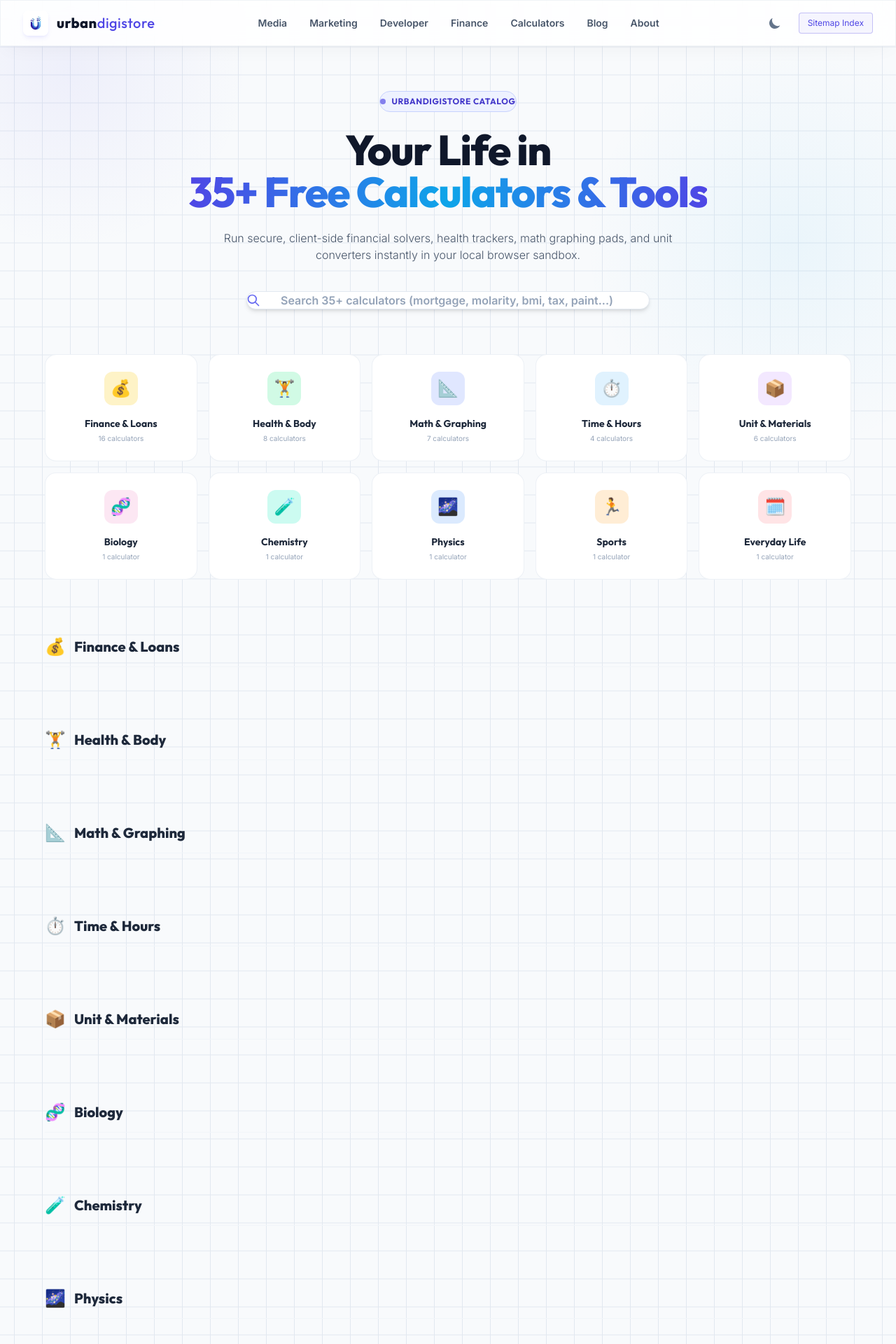
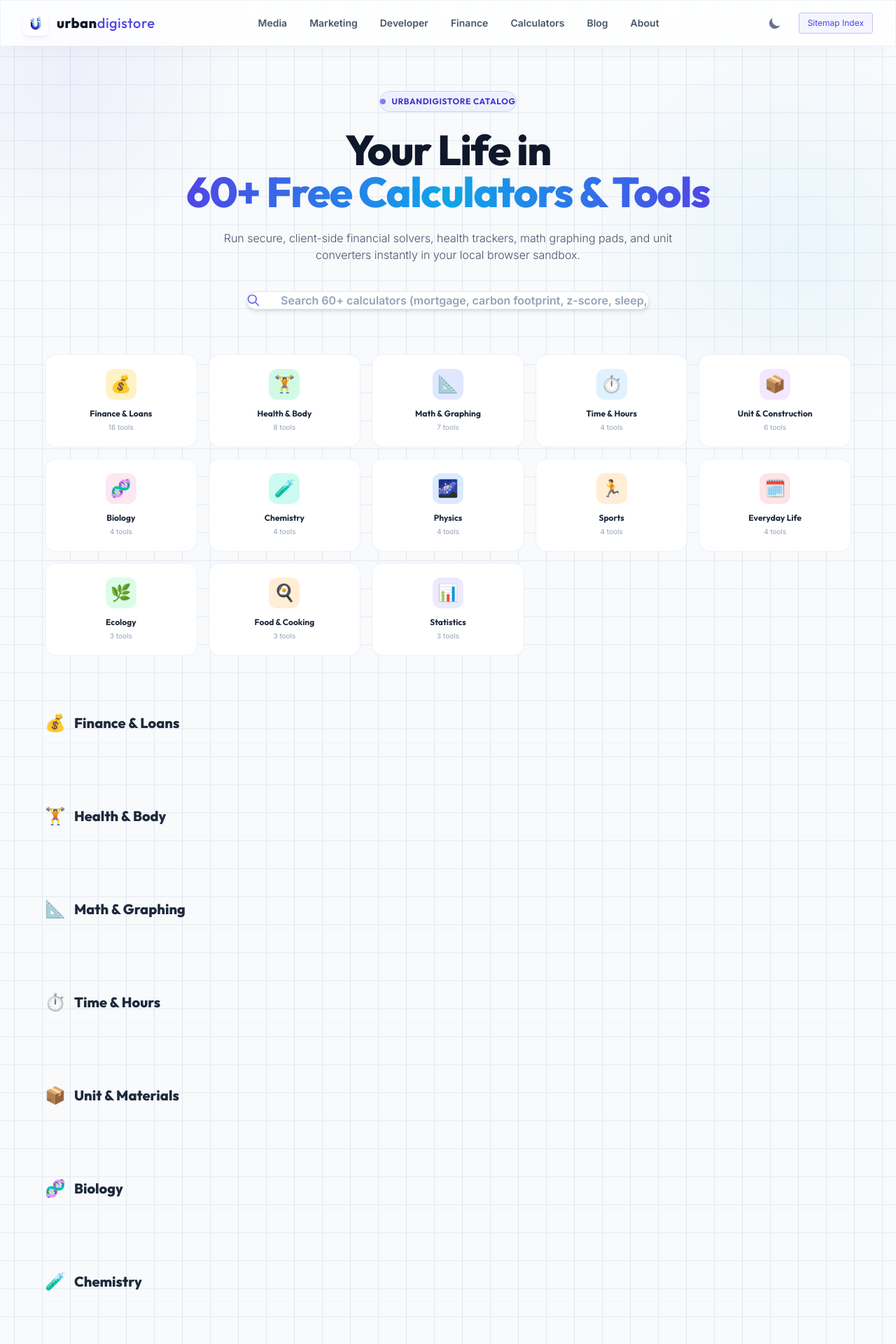
Before and after one commit to ASAPSINGH/urbandigistore, a Flask app: page / in a window 1280 px wide; the page is wider, and only the part inside the window is pictured. Shown: the top 1920 px of that part at 70% size. Run offline with Flask 3, Linux system fonts and the light colour scheme; some libraries are stand-ins or nearby versions.

Commit message:
fix: Homepage tools now display correctly — added category field to all 63 backend records, added Ecology/Food/Statistics sections and 3 new category cards, fixed all tool counts

```diff
--- a/templates/home.html
+++ b/templates/home.html
@@ -11,7 +11,7 @@
         </div>
         <h1 class="text-4xl sm:text-6xl font-outfit font-extrabold tracking-tight text-slate-900 dark:text-white mb-6 leading-tight">
             Your Life in <br/>
-            <span class="text-transparent bg-clip-text bg-gradient-to-r from-indigo-600 via-sky-500 to-indigo-600 dark:from-indigo-400 dark:via-sky-400 dark:to-indigo-400">35+ Free Calculators & Tools</span>
+            <span class="text-transparent bg-clip-text bg-gradient-to-r from-indigo-600 via-sky-500 to-indigo-600 dark:from-indigo-400 dark:via-sky-400 dark:to-indigo-400">60+ Free Calculators & Tools</span>
         </h1>
         <p class="text-sm sm:text-base text-slate-600 dark:text-slate-300 font-light max-w-2xl mx-auto mb-10 leading-relaxed">
             Run secure, client-side financial solvers, health trackers, math graphing pads, and unit converters instantly in your local browser sandbox.
@@ -26,7 +26,7 @@
                 <input
                     type="text"
                     id="catalog-search"
-                    placeholder="Search 35+ calculators (mortgage, molarity, bmi, tax, paint...)"
+                    placeholder="Search 60+ calculators (mortgage, carbon footprint, z-score, sleep, bmi...)"
                     class="w-full pl-12 pr-4.5 py-4.5 rounded-2xl border border-slate-200 dark:border-slate-800 bg-white dark:bg-slate-900 text-slate-900 dark:text-white placeholder-slate-400 dark:placeholder-slate-500 focus:outline-none focus:ring-2 focus:ring-indigo-500/25 focus:border-indigo-500 transition-all font-semibold text-sm sm:text-base shadow-md hover:shadow-lg"
                 />
             </div>
@@ -41,77 +41,100 @@
         </div>
     </div>
 
-    <!-- Categories Grid (Omni Style Centered Category Cards) -->
-    <div class="grid grid-cols-2 md:grid-cols-3 lg:grid-cols-5 gap-4 max-w-6xl mx-auto mb-20">
+    <!-- Categories Grid -->
+    <div class="grid grid-cols-2 sm:grid-cols-3 md:grid-cols-4 lg:grid-cols-5 gap-4 max-w-6xl mx-auto mb-20">
+
         <!-- Finance -->
-        <a href="#finance" class="p-6 rounded-2xl bg-white dark:bg-slate-900/60 border border-slate-200/60 dark:border-slate-800/60 hover:border-indigo-500/40 hover:shadow-lg transition-all duration-300 text-center flex flex-col items-center group">
-            <div class="w-12 h-12 rounded-xl bg-amber-100 dark:bg-amber-950/30 text-amber-600 dark:text-amber-400 flex items-center justify-center text-2xl mb-4 group-hover:scale-105 transition-transform">💰</div>
-            <span class="font-outfit font-bold text-sm text-slate-800 dark:text-slate-200">Finance & Loans</span>
-            <span class="text-[10px] text-slate-400 mt-1">16 calculators</span>
+        <a href="#finance" class="p-5 rounded-2xl bg-white dark:bg-slate-900/60 border border-slate-200/60 dark:border-slate-800/60 hover:border-amber-400/50 hover:shadow-lg transition-all duration-300 text-center flex flex-col items-center group">
+            <div class="w-11 h-11 rounded-xl bg-amber-100 dark:bg-amber-950/30 text-amber-600 dark:text-amber-400 flex items-center justify-center text-2xl mb-3 group-hover:scale-110 transition-transform">💰</div>
+            <span class="font-outfit font-bold text-xs text-slate-800 dark:text-slate-200">Finance & Loans</span>
+            <span class="text-[10px] text-slate-400 mt-1">16 tools</span>
         </a>
 
         <!-- Health -->
-        <a href="#health" class="p-6 rounded-2xl bg-white dark:bg-slate-900/60 border border-slate-200/60 dark:border-slate-800/60 hover:border-indigo-500/40 hover:shadow-lg transition-all duration-300 text-center flex flex-col items-center group">
-            <div class="w-12 h-12 rounded-xl bg-emerald-100 dark:bg-emerald-950/30 text-emerald-600 dark:text-emerald-400 flex items-center justify-center text-2xl mb-4 group-hover:scale-105 transition-transform">🏋️</div>
-            <span class="font-outfit font-bold text-sm text-slate-800 dark:text-slate-200">Health & Body</span>
-            <span class="text-[10px] text-slate-400 mt-1">8 calculators</span>
+        <a href="#health" class="p-5 rounded-2xl bg-white dark:bg-slate-900/60 border border-slate-200/60 dark:border-slate-800/60 hover:border-emerald-400/50 hover:shadow-lg transition-all duration-300 text-center flex flex-col items-center group">
+            <div class="w-11 h-11 rounded-xl bg-emerald-100 dark:bg-emerald-950/30 text-emerald-600 dark:text-emerald-400 flex items-center justify-center text-2xl mb-3 group-hover:scale-110 transition-transform">🏋️</div>
+            <span class="font-outfit font-bold text-xs text-slate-800 dark:text-slate-200">Health & Body</span>
+            <span class="text-[10px] text-slate-400 mt-1">8 tools</span>
         </a>
 
         <!-- Math -->
-        <a href="#math" class="p-6 rounded-2xl bg-white dark:bg-slate-900/60 border border-slate-200/60 dark:border-slate-800/60 hover:border-indigo-500/40 hover:shadow-lg transition-all duration-300 text-center flex flex-col items-center group">
-            <div class="w-12 h-12 rounded-xl bg-indigo-100 dark:bg-indigo-950/30 text-indigo-600 dark:text-indigo-400 flex items-center justify-center text-2xl mb-4 group-hover:scale-105 transition-transform">📐</div>
-            <span class="font-outfit font-bold text-sm text-slate-800 dark:text-slate-200">Math & Graphing</span>
-            <span class="text-[10px] text-slate-400 mt-1">7 calculators</span>
+        <a href="#math" class="p-5 rounded-2xl bg-white dark:bg-slate-900/60 border border-slate-200/60 dark:border-slate-800/60 hover:border-indigo-400/50 hover:shadow-lg transition-all duration-300 text-center flex flex-col items-center group">
+            <div class="w-11 h-11 rounded-xl bg-indigo-100 dark:bg-indigo-950/30 text-indigo-600 dark:text-indigo-400 flex items-center justify-center text-2xl mb-3 group-hover:scale-110 transition-transform">📐</div>
+            <span class="font-outfit font-bold text-xs text-slate-800 dark:text-slate-200">Math & Graphing</span>
+            <span class="text-[10px] text-slate-400 mt-1">7 tools</span>
         </a>
 
         <!-- Time -->
-        <a href="#time" class="p-6 rounded-2xl bg-white dark:bg-slate-900/60 border border-slate-200/60 dark:border-slate-800/60 hover:border-indigo-500/40 hover:shadow-lg transition-all duration-300 text-center flex flex-col items-center group">
-            <div class="w-12 h-12 rounded-xl bg-sky-100 dark:bg-sky-950/30 text-sky-600 dark:text-sky-400 flex items-center justify-center text-2xl mb-4 group-hover:scale-105 transition-transform">⏱️</div>
-            <span class="font-outfit font-bold text-sm text-slate-800 dark:text-slate-200">Time & Hours</span>
-            <span class="text-[10px] text-slate-400 mt-1">4 calculators</span>
+        <a href="#time" class="p-5 rounded-2xl bg-white dark:bg-slate-900/60 border border-slate-200/60 dark:border-slate-800/60 hover:border-sky-400/50 hover:shadow-lg transition-all duration-300 text-center flex flex-col items-center group">
+            <div class="w-11 h-11 rounded-xl bg-sky-100 dark:bg-sky-950/30 text-sky-600 dark:text-sky-400 flex items-center justify-center text-2xl mb-3 group-hover:scale-110 transition-transform">⏱️</div>
+            <span class="font-outfit font-bold text-xs text-slate-800 dark:text-slate-200">Time & Hours</span>
+            <span class="text-[10px] text-slate-400 mt-1">4 tools</span>
         </a>
 
-        <!-- Unit & Materials -->
-        <a href="#unit" class="p-6 rounded-2xl bg-white dark:bg-slate-900/60 border border-slate-200/60 dark:border-slate-800/60 hover:border-indigo-500/40 hover:shadow-lg transition-all duration-300 text-center flex flex-col items-center group">
-            <div class="w-12 h-12 rounded-xl bg-purple-100 dark:bg-purple-950/30 text-purple-600 dark:text-purple-400 flex items-center justify-center text-2xl mb-4 group-hover:scale-105 transition-transform">📦</div>
-            <span class="font-outfit font-bold text-sm text-slate-800 dark:text-slate-200">Unit & Materials</span>
-            <span class="text-[10px] text-slate-400 mt-1">6 calculators</span>
+        <!-- Unit & Construction -->
+        <a href="#unit" class="p-5 rounded-2xl bg-white dark:bg-slate-900/60 border border-slate-200/60 dark:border-slate-800/60 hover:border-purple-400/50 hover:shadow-lg transition-all duration-300 text-center flex flex-col items-center group">
+            <div class="w-11 h-11 rounded-xl bg-purple-100 dark:bg-purple-950/30 text-purple-600 dark:text-purple-400 flex items-center justify-center text-2xl mb-3 group-hover:scale-110 transition-transform">📦</div>
+            <span class="font-outfit font-bold text-xs text-slate-800 dark:text-slate-200">Unit & Construction</span>
+            <span class="text-[10px] text-slate-400 mt-1">6 tools</span>
         </a>
 
         <!-- Biology -->
-        <a href="#biology" class="p-6 rounded-2xl bg-white dark:bg-slate-900/60 border border-slate-200/60 dark:border-slate-800/60 hover:border-indigo-500/40 hover:shadow-lg transition-all duration-300 text-center flex flex-col items-center group">
-            <div class="w-12 h-12 rounded-xl bg-pink-100 dark:bg-pink-950/30 text-pink-600 dark:text-pink-400 flex items-center justify-center text-2xl mb-4 group-hover:scale-105 transition-transform">🧬</div>
-            <span class="font-outfit font-bold text-sm text-slate-800 dark:text-slate-200">Biology</span>
-            <span class="text-[10px] text-slate-400 mt-1">1 calculator</span>
+        <a href="#biology" class="p-5 rounded-2xl bg-white dark:bg-slate-900/60 border border-slate-200/60 dark:border-slate-800/60 hover:border-pink-400/50 hover:shadow-lg transition-all duration-300 text-center flex flex-col items-center group">
+            <div class="w-11 h-11 rounded-xl bg-pink-100 dark:bg-pink-950/30 text-pink-600 dark:text-pink-400 flex items-center justify-center text-2xl mb-3 group-hover:scale-110 transition-transform">🧬</div>
+            <span class="font-outfit font-bold text-xs text-slate-800 dark:text-slate-200">Biology</span>
+            <span class="text-[10px] text-slate-400 mt-1">4 tools</span>
         </a>
 
         <!-- Chemistry -->
-        <a href="#chemistry" class="p-6 rounded-2xl bg-white dark:bg-slate-900/60 border border-slate-200/60 dark:border-slate-800/60 hover:border-indigo-500/40 hover:shadow-lg transition-all duration-300 text-center flex flex-col items-center group">
-            <div class="w-12 h-12 rounded-xl bg-teal-100 dark:bg-teal-950/30 text-teal-600 dark:text-teal-400 flex items-center justify-center text-2xl mb-4 group-hover:scale-105 transition-transform">🧪</div>
-            <span class="font-outfit font-bold text-sm text-slate-800 dark:text-slate-200">Chemistry</span>
-            <span class="text-[10px] text-slate-400 mt-1">1 calculator</span>
+        <a href="#chemistry" class="p-5 rounded-2xl bg-white dark:bg-slate-900/60 border border-slate-200/60 dark:border-slate-800/60 hover:border-teal-400/50 hover:shadow-lg transition-all duration-300 text-center flex flex-col items-center group">
+            <div class="w-11 h-11 rounded-xl bg-teal-100 dark:bg-teal-950/30 text-teal-600 dark:text-teal-400 flex items-center justify-center text-2xl mb-3 group-hover:scale-110 transition-transform">🧪</div>
+            <span class="font-outfit font-bold text-xs text-slate-800 dark:text-slate-200">Chemistry</span>
+            <span class="text-[10px] text-slate-400 mt-1">4 tools</span>
         </a>
 
         <!-- Physics -->
-        <a href="#physics" class="p-6 rounded-2xl bg-white dark:bg-slate-900/60 border border-slate-200/60 dark:border-slate-800/60 hover:border-indigo-500/40 hover:shadow-lg transition-all duration-300 text-center flex flex-col items-center group">
-            <div class="w-12 h-12 rounded-xl bg-blue-100 dark:bg-blue-950/30 text-blue-600 dark:text-blue-400 flex items-center justify-center text-2xl mb-4 group-hover:scale-105 transition-transform">🌌</div>
-            <span class="font-outfit font-bold text-sm text-slate-800 dark:text-slate-200">Physics</span>
-            <span class="text-[10px] text-slate-400 mt-1">1 calculator</span>
+        <a href="#physics" class="p-5 rounded-2xl bg-white dark:bg-slate-900/60 border border-slate-200/60 dark:border-slate-800/60 hover:border-blue-400/50 hover:shadow-lg transition-all duration-300 text-center flex flex-col items-center group">
+            <div class="w-11 h-11 rounded-xl bg-blue-100 dark:bg-blue-950/30 text-blue-600 dark:text-blue-400 flex items-center justify-center text-2xl mb-3 group-hover:scale-110 transition-transform">🌌</div>
+            <span class="font-outfit font-bold text-xs text-slate-800 dark:text-slate-200">Physics</span>
+            <span class="text-[10px] text-slate-400 mt-1">4 tools</span>
         </a>
 
         <!-- Sports -->
-        <a href="#sports" class="p-6 rounded-2xl bg-white dark:bg-slate-900/60 border border-slate-200/60 dark:border-slate-800/60 hover:border-indigo-500/40 hover:shadow-lg transition-all duration-300 text-center flex flex-col items-center group">
-            <div class="w-12 h-12 rounded-xl bg-orange-100 dark:bg-orange-950/30 text-orange-600 dark:text-orange-400 flex items-center justify-center text-2xl mb-4 group-hover:scale-105 transition-transform">🏃</div>
-            <span class="font-outfit font-bold text-sm text-slate-800 dark:text-slate-200">Sports</span>
-            <span class="text-[10px] text-slate-400 mt-1">1 calculator</span>
+        <a href="#sports" class="p-5 rounded-2xl bg-white dark:bg-slate-900/60 border border-slate-200/60 dark:border-slate-800/60 hover:border-orange-400/50 hover:shadow-lg transition-all duration-300 text-center flex flex-col items-center group">
+            <div class="w-11 h-11 rounded-xl bg-orange-100 dark:bg-orange-950/30 text-orange-600 dark:text-orange-400 flex items-center justify-center text-2xl mb-3 group-hover:scale-110 transition-transform">🏃</div>
+            <span class="font-outfit font-bold text-xs text-slate-800 dark:text-slate-200">Sports</span>
+            <span class="text-[10px] text-slate-400 mt-1">4 tools</span>
         </a>
 
         <!-- Everyday Life -->
-        <a href="#everyday" class="p-6 rounded-2xl bg-white dark:bg-slate-900/60 border border-slate-200/60 dark:border-slate-800/60 hover:border-indigo-500/40 hover:shadow-lg transition-all duration-300 text-center flex flex-col items-center group">
-            <div class="w-12 h-12 rounded-xl bg-rose-100 dark:bg-rose-950/30 text-rose-600 dark:text-rose-400 flex items-center justify-center text-2xl mb-4 group-hover:scale-105 transition-transform">🗓️</div>
-            <span class="font-outfit font-bold text-sm text-slate-800 dark:text-slate-200">Everyday Life</span>
-            <span class="text-[10px] text-slate-400 mt-1">1 calculator</span>
+        <a href="#everyday" class="p-5 rounded-2xl bg-white dark:bg-slate-900/60 border border-slate-200/60 dark:border-slate-800/60 hover:border-rose-400/50 hover:shadow-lg transition-all duration-300 text-center flex flex-col items-center group">
+            <div class="w-11 h-11 rounded-xl bg-rose-100 dark:bg-rose-950/30 text-rose-600 dark:text-rose-400 flex items-center justify-center text-2xl mb-3 group-hover:scale-110 transition-transform">🗓️</div>
+            <span class="font-outfit font-bold text-xs text-slate-800 dark:text-slate-200">Everyday Life</span>
+            <span class="text-[10px] text-slate-400 mt-1">4 tools</span>
         </a>
+
+        <!-- Ecology -->
+        <a href="#ecology" class="p-5 rounded-2xl bg-white dark:bg-slate-900/60 border border-slate-200/60 dark:border-slate-800/60 hover:border-green-400/50 hover:shadow-lg transition-all duration-300 text-center flex flex-col items-center group">
+            <div class="w-11 h-11 rounded-xl bg-green-100 dark:bg-green-950/30 text-green-600 dark:text-green-400 flex items-center justify-center text-2xl mb-3 group-hover:scale-110 transition-transform">🌿</div>
+            <span class="font-outfit font-bold text-xs text-slate-800 dark:text-slate-200">Ecology</span>
+            <span class="text-[10px] text-slate-400 mt-1">3 tools</span>
+        </a>
+
+        <!-- Food & Cooking -->
+        <a href="#food" class="p-5 rounded-2xl bg-white dark:bg-slate-900/60 border border-slate-200/60 dark:border-slate-800/60 hover:border-orange-400/50 hover:shadow-lg transition-all duration-300 text-center flex flex-col items-center group">
+            <div class="w-11 h-11 rounded-xl bg-orange-100 dark:bg-orange-950/30 text-orange-600 dark:text-orange-400 flex items-center justify-center text-2xl mb-3 group-hover:scale-110 transition-transform">🍳</div>
+            <span class="font-outfit font-bold text-xs text-slate-800 dark:text-slate-200">Food & Cooking</span>
+            <span class="text-[10px] text-slate-400 mt-1">3 tools</span>
+        </a>
+
+        <!-- Statistics -->
+        <a href="#statistics" class="p-5 rounded-2xl bg-white dark:bg-slate-900/60 border border-slate-200/60 dark:border-slate-800/60 hover:border-violet-400/50 hover:shadow-lg transition-all duration-300 text-center flex flex-col items-center group">
+            <div class="w-11 h-11 rounded-xl bg-violet-100 dark:bg-violet-950/30 text-violet-600 dark:text-violet-400 flex items-center justify-center text-2xl mb-3 group-hover:scale-110 transition-transform">📊</div>
+            <span class="font-outfit font-bold text-xs text-slate-800 dark:text-slate-200">Statistics</span>
+            <span class="text-[10px] text-slate-400 mt-1">3 tools</span>
+        </a>
+
     </div>
 
     <!-- Category Sections -->
@@ -214,6 +237,27 @@
         {% endfor %}
         {{ render_category_section('everyday', 'Everyday Life', '🗓️', 'rose', everyday_list) }}
 
+        <!-- ECOLOGY -->
+        {% set ecology_list = [] %}
+        {% for k, v in calculators.items() if v.category == 'ecology' %}
+            {% set _ = ecology_list.append({'name': v.h1 or v.title, 'description': v.metaDescription, 'url': '/calculators/' ~ k}) %}
+        {% endfor %}
+        {{ render_category_section('ecology', 'Ecology', '🌿', 'green', ecology_list) }}
+
+        <!-- FOOD & COOKING -->
+        {% set food_list = [] %}
+        {% for k, v in calculators.items() if v.category == 'food' %}
+            {% set _ = food_list.append({'name': v.h1 or v.title, 'description': v.metaDescription, 'url': '/calculators/' ~ k}) %}
+        {% endfor %}
+        {{ render_category_section('food', 'Food & Cooking', '🍳', 'orange', food_list) }}
+
+        <!-- STATISTICS -->
+        {% set statistics_list = [] %}
+        {% for k, v in calculators.items() if v.category == 'statistics' %}
+            {% set _ = statistics_list.append({'name': v.h1 or v.title, 'description': v.metaDescription, 'url': '/calculators/' ~ k}) %}
+        {% endfor %}
+        {{ render_category_section('statistics', 'Statistics', '📊', 'violet', statistics_list) }}
+
     </div>
 </section>
 
```
